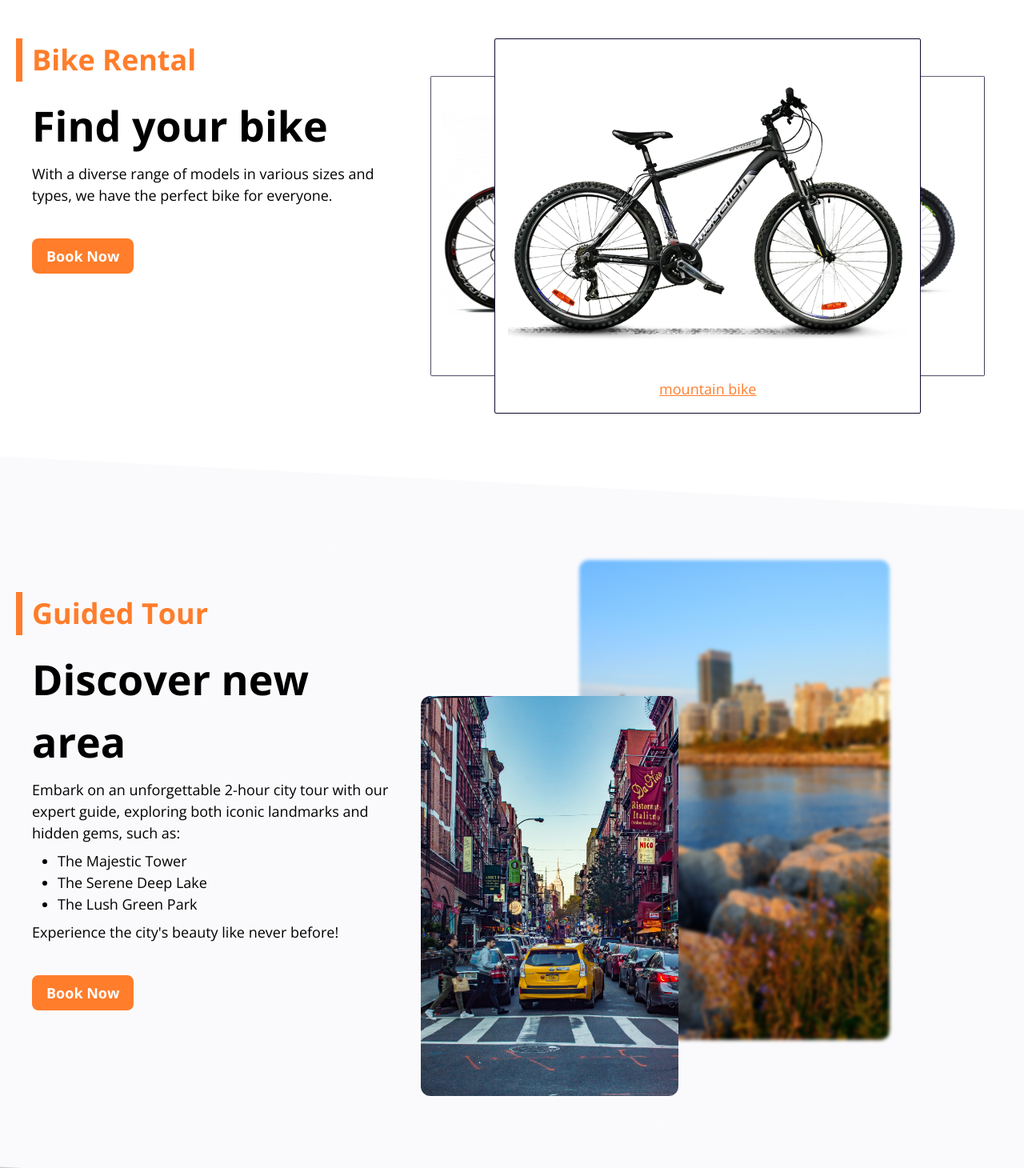
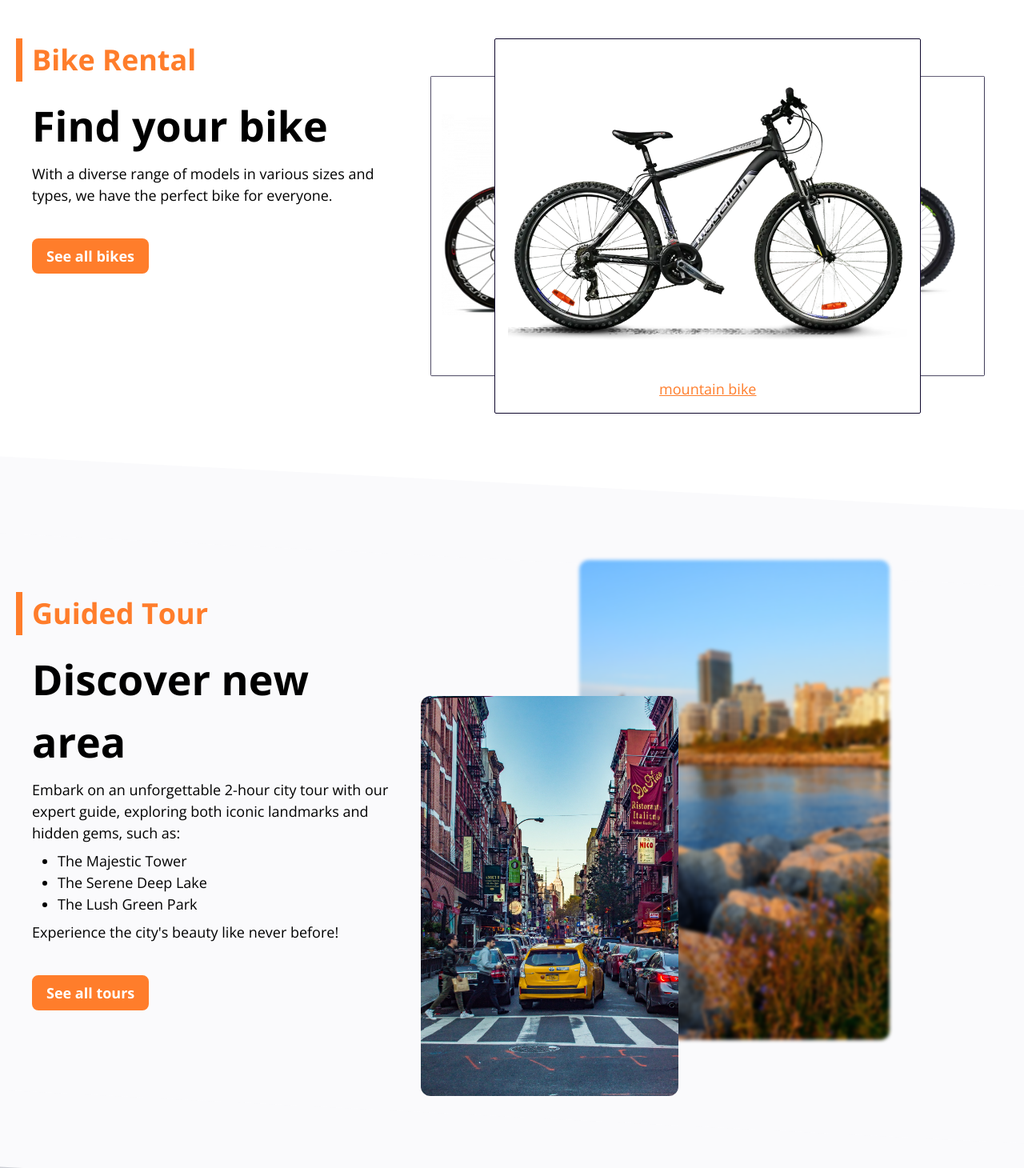
Before and after one commit to rickyxyz/ride-ride, a React (Vite) app: page / in a window 1280 px wide. Shown: the part 970-2430 px from the top of the page at 80% size. Built offline with nearby package versions, Linux system fonts and the light colour scheme.

Commit message:
fix: homepage button text

```diff
--- a/src/pages/Home.tsx
+++ b/src/pages/Home.tsx
@@ -75,7 +75,7 @@ function PageHome() {
             the perfect bike for everyone.
           </p>
           <ButtonLink
-            text={'Book Now'}
+            text={'See all bikes'}
             target={'/bike'}
             className="mt-8 self-start"
           />
@@ -104,8 +104,8 @@ function PageHome() {
             Experience the city&apos;s beauty like never before!
           </p>
           <ButtonLink
-            text={'Book Now'}
-            target={'/bike'}
+            text={'See all tours'}
+            target={'/tour'}
             className="mt-8 self-start"
           />
         </div>
```
